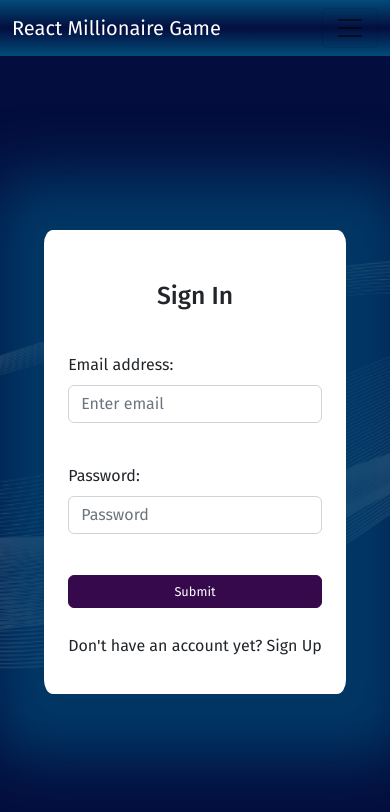
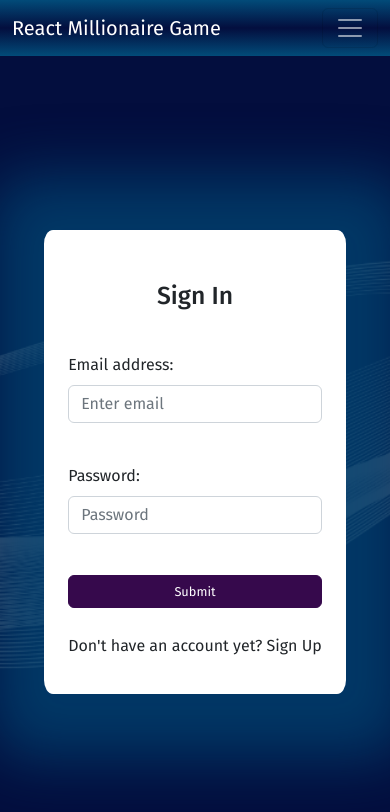
Before and after one commit to elisa-1/react-trivia-game, a React (Create React App) app: page /signin in a window 390 px wide. Shown: the top 812 px of the page. Built offline with nearby package versions, Linux system fonts and the light colour scheme; no server answers.

Commit message:
Fix margin on home page on mobile & update css header

```diff
--- a/src/Pages/Home.module.css
+++ b/src/Pages/Home.module.css
@@ -21,7 +21,7 @@ main {
 
 @media (max-width: 1000px) {
   .main-home {
-    margin-top: 0.5rem;
+    padding-top: 0.5rem;
     gap: 0.5rem;
   }
 }
--- a/src/components/Header/Header.module.css
+++ b/src/components/Header/Header.module.css
@@ -6,6 +6,10 @@
 
 .header * {
   color: inherit;
+}
+
+.header button > span {
+  filter: invert(100%);
 }
 
 .header a:hover,
```
